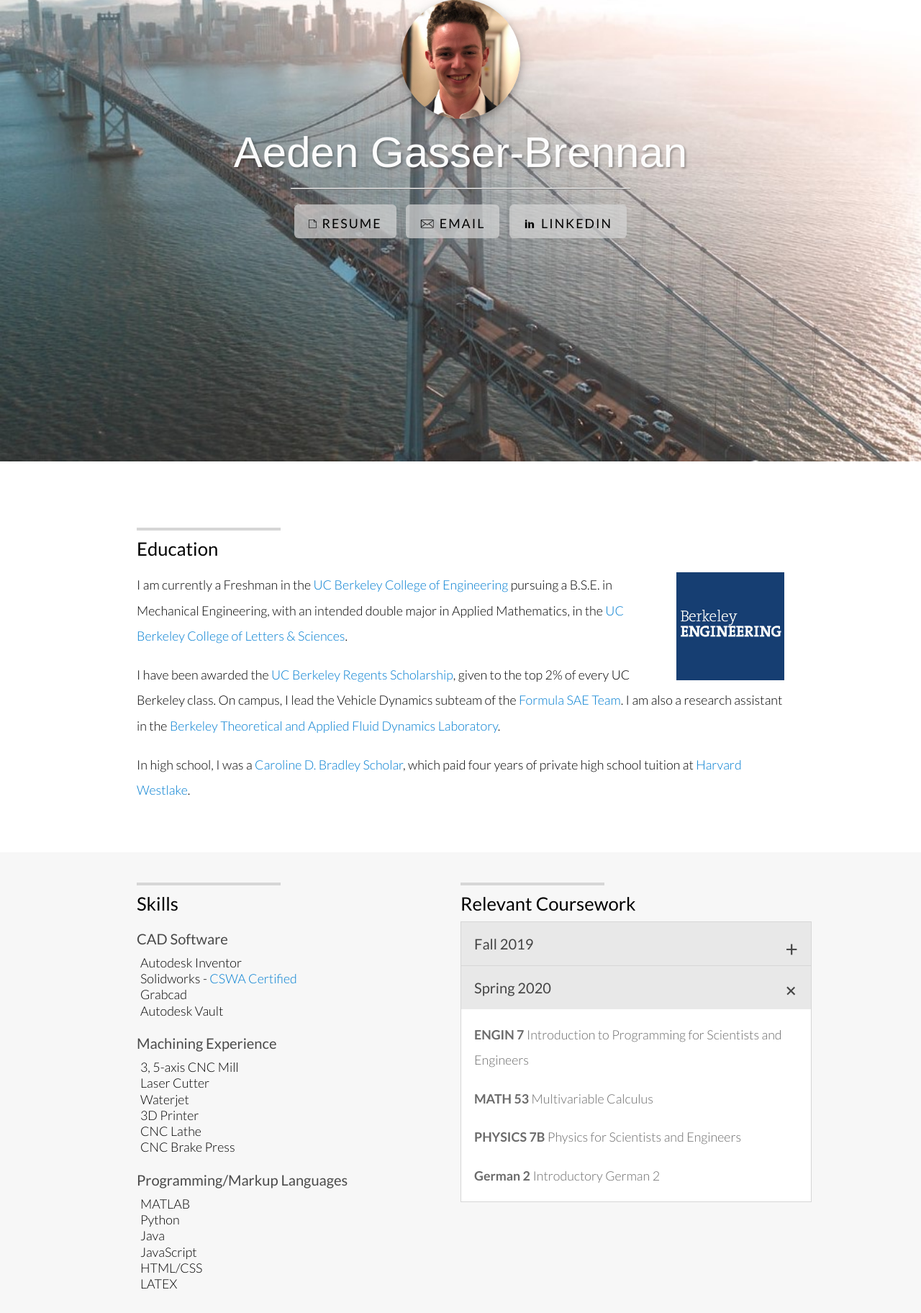
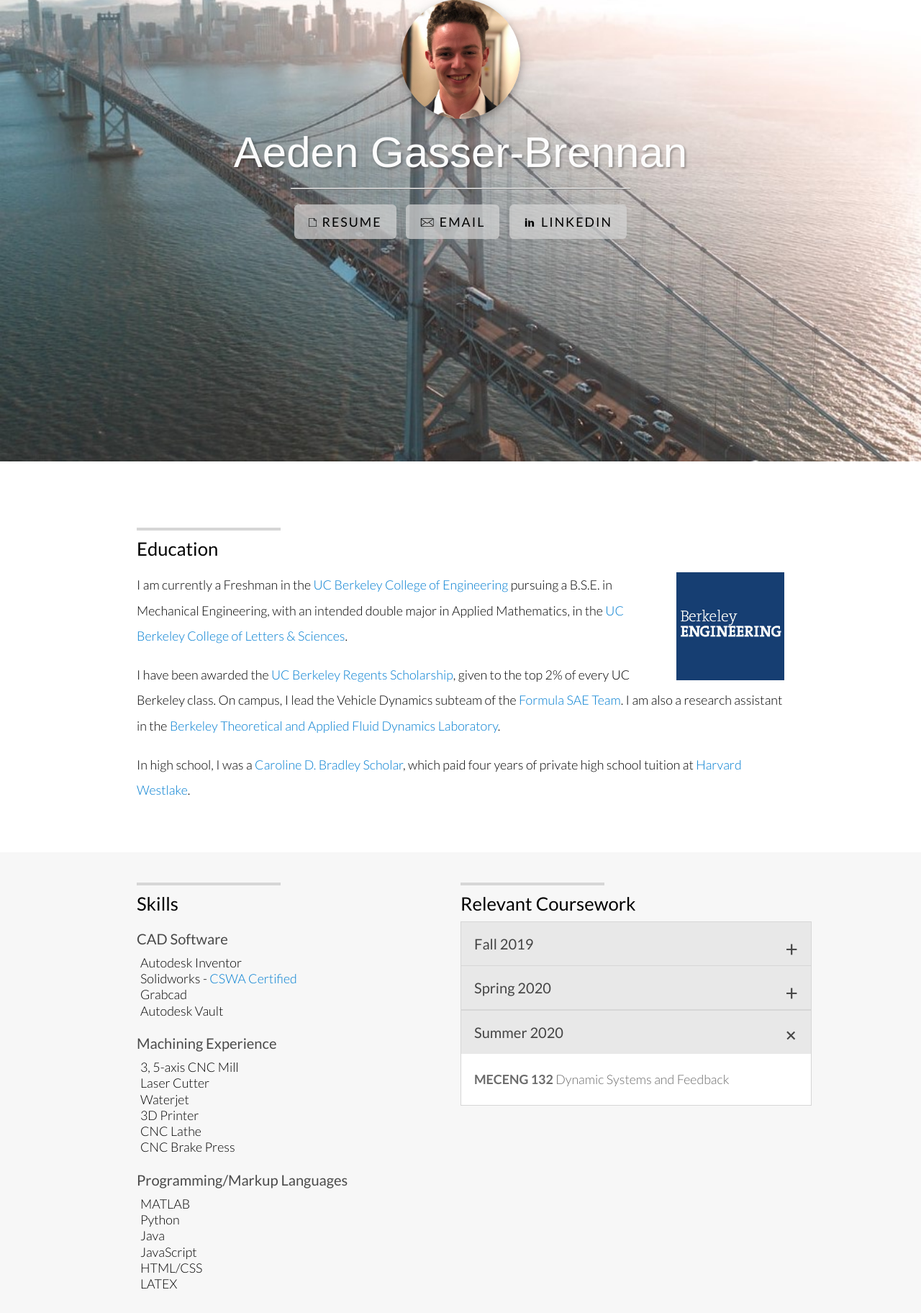
Before and after one commit to AedenGB/portfolio-website, a Flask app: page / in a window 1280 px wide. Shown: the part 159-1983 px from the top of the page at 72% size. Run offline with Flask 2, Linux system fonts and the light colour scheme.

Commit message:
updated resume and buttons, as well as new classes

```diff
--- a/app/static/css/index.css
+++ b/app/static/css/index.css
@@ -253,10 +253,10 @@ a{
   letter-spacing: 2px;
   color: var(--dark-text-color);
   background-color: var(--transparent-button-color);
-  padding-top: 15px;
+  padding-top: 13px;
   padding-left: 20px;
   padding-right: 20px;
-  padding-bottom: 10px;
+  padding-bottom: 13px;
   margin: 5px;
   border: none;
   border-radius: 6px;
--- a/app/templates/index.html
+++ b/app/templates/index.html
@@ -116,13 +116,18 @@
                       <p><a class = "external-link" target="_blank" href = "https://classes.berkeley.edu/content/2019-fall-german-1-006-lec-006"><b>German 1</b> Introductory German 1</a></p>
                   </div>
 
-                <div class="accordion last expanded">Spring 2020</div>
+                  <div class="accordion last">Spring 2020</div>
+                    <div class="panel last">
+                        <p><a class = "external-link" target="_blank" href = "https://classes.berkeley.edu/content/2020-spring-engin-7-001-lec-001"><b>ENGIN 7</b> Introduction to Programming for Scientists and Engineers</a></p>
+                        <p><a class = "external-link" target="_blank" href = "https://classes.berkeley.edu/content/2020-spring-math-53-001-lec-001"><b>MATH 53</b> Multivariable Calculus</a></p>
+                        <p><a class = "external-link" target="_blank" href = "https://classes.berkeley.edu/content/2020-spring-physics-7b-001-lec-001"><b>PHYSICS 7B</b> Physics for Scientists and Engineers</a></p>
+                        <p><a class = "external-link" target="_blank" href = "https://classes.berkeley.edu/content/2020-spring-german-2-002-lec-002"><b>German 2</b> Introductory German 2</a></p>
+                    </div>
+
+                <div class="accordion last expanded">Summer 2020</div>
                   <div class="panel last expanded">
-                      <p><a class = "external-link" target="_blank" href = "https://classes.berkeley.edu/content/2020-spring-engin-7-001-lec-001"><b>ENGIN 7</b> Introduction to Programming for Scientists and Engineers</a></p>
-                      <p><a class = "external-link" target="_blank" href = "https://classes.berkeley.edu/content/2020-spring-math-53-001-lec-001"><b>MATH 53</b> Multivariable Calculus</a></p>
-                      <p><a class = "external-link" target="_blank" href = "https://classes.berkeley.edu/content/2020-spring-physics-7b-001-lec-001"><b>PHYSICS 7B</b> Physics for Scientists and Engineers</a></p>
-                      <p><a class = "external-link" target="_blank" href = "https://classes.berkeley.edu/content/2020-spring-german-2-002-lec-002"><b>German 2</b> Introductory German 2</a></p>
-                  </div>
+                      <p><a class = "external-link" target="_blank" href = "https://classes.berkeley.edu/content/2020-summer-meceng-132-001-lec-001"><b>MECENG 132</b> Dynamic Systems and Feedback</a></p>
+                    </div>
             </div>
           </div>
         </div>
@@ -176,7 +181,8 @@
               <a class = "inline-link" target="_blank" href = 'https://github.com/AedenGB/WavesToWaterSimulator/tree/master/rotary%20piston%20pump%20resistance%20simulator%20Spring%202020'>software</a> to choose the exact parameters for a custom high-pressure rotary water pump that we are constructing.
               The sizes and positions of pistons on a crankshaft are optimized so that we can adapt the pump’s displacement easily to changing ocean conditions. </p>
           <div class = "inline-button-container">
-            <a target="_blank" href = "{{url_for('static', filename='documents/pump-simulation-report.pdf')}}"><div class = "floating-button"><img class = "icon" src = "{{url_for('static', filename='images/document-icon.png')}}">REPORT ON FINDINGS</div></a>
+            <a target="_blank" href = "{{url_for('static', filename='documents/pto-simulation-report.pdf')}}"><div class = "floating-button"><img class = "icon" src = "{{url_for('static', filename='images/document-icon.png')}}">SIMULATOR RESULTS</div></a>
+            <a target="_blank" href = "{{url_for('static', filename='documents/pump-simulation-report.pdf')}}"><div class = "floating-button"><img class = "icon" src = "{{url_for('static', filename='images/document-icon.png')}}">PUMP RESULTS</div></a>
             <a target="_blank" href = "https://github.com/AedenGB/WavesToWaterSimulator"><div class = "floating-button"><img class = "icon" src = "{{url_for('static', filename='images/github-icon.png')}}">SIMULATOR REPO</div></a>
           </div>
           <div class="inline-object-small carousel-container">
```
Also changed, not shown: 4 other files.
